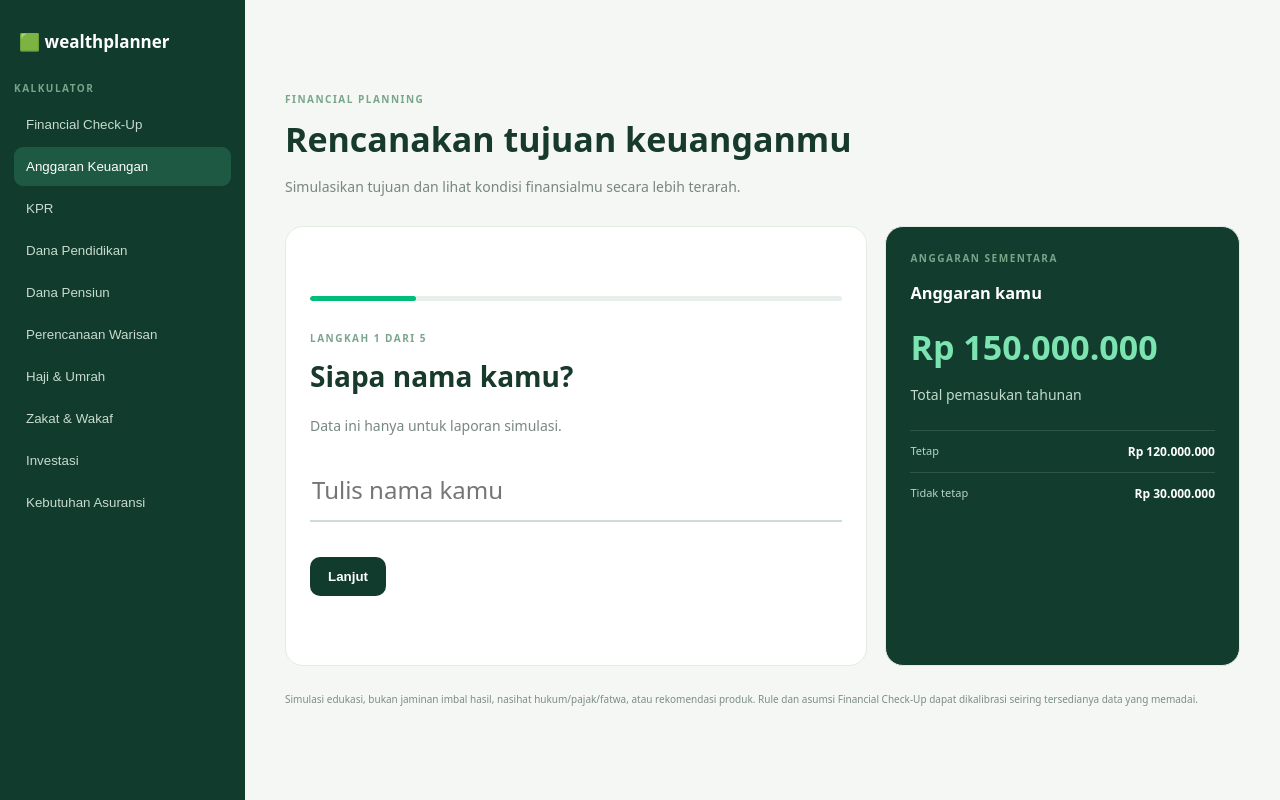
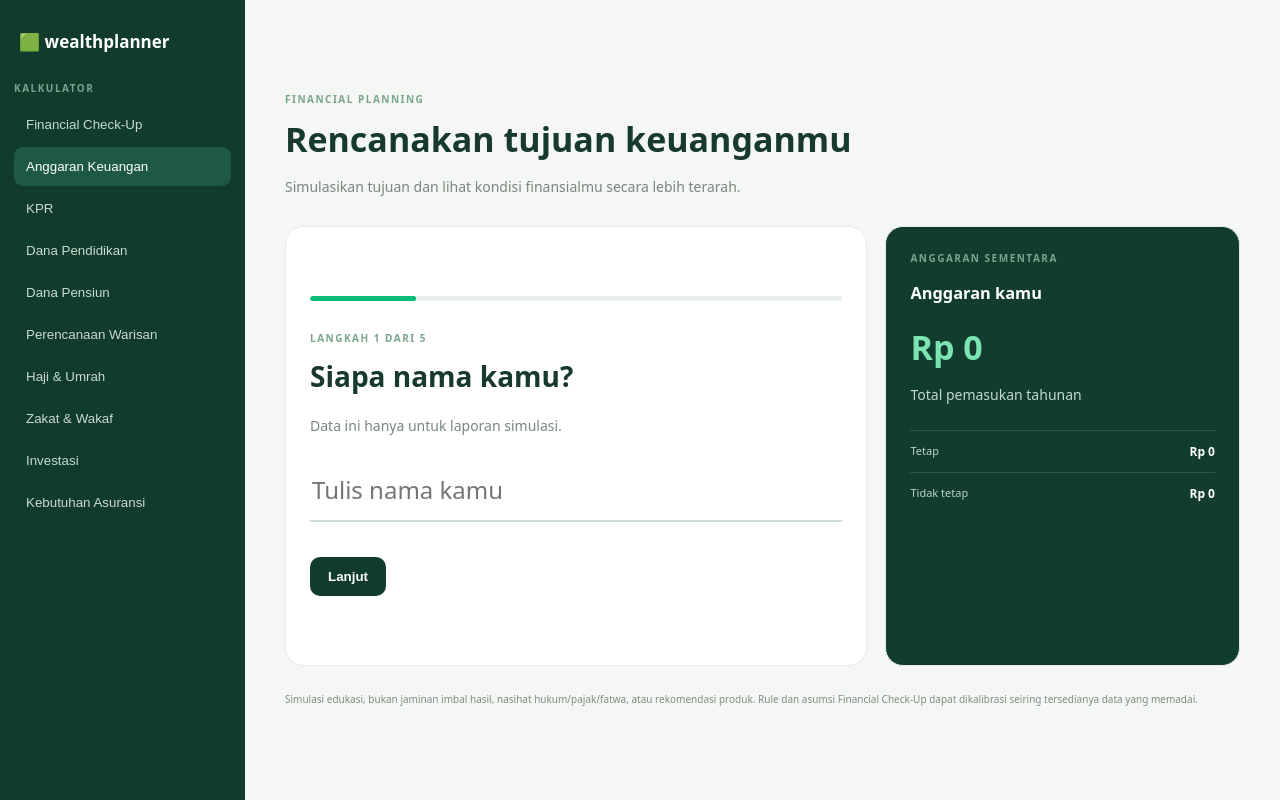
Before and after one commit to jasminework2023/Project-GRI-Financial-Calculator, a React (Vite) app in the folder app/: page / in a window 1280 px wide. Both pictures are taken after a click on the button "Anggaran Keuangan". Built offline with nearby package versions, Linux system fonts and the light colour scheme.

Commit message:
make budget inputs start empty and dynamic

```diff
--- a/app/src/App.tsx
+++ b/app/src/App.tsx
@@ -19,8 +19,8 @@ export default function App(){
   const[income,N]=useState(15000000),[expense,E]=useState(9000000),[debtPayment,DP]=useState(2000000);
   const[emergency,EF]=useState(30000000),[liquid,L]=useState(50000000),[investments,IV]=useState(30000000);
   const[assets,A]=useState(300000000),[debt,B]=useState(100000000),[protection,PR]=useState(1000000000),[dependents,DE]=useState(1),[monthly,M]=useState(2000000);
-  const[budgetStep,BS]=useState(0),[budgetName,BN]=useState(''),[budgetAge,BA]=useState(30),[fixedIncome,FI]=useState(120000000),[variableIncome,VI]=useState(30000000),[goldPrice,GP]=useState(1500000);
-  const[iswaf,IW]=useState(0),[productiveDebt,PD]=useState(30000000),[consumerDebt,CD]=useState(0),[insurance,INS]=useState(15000000),[futureFund,FF]=useState(15000000),[currentSpending,CS]=useState(52500000);
+  const[budgetStep,BS]=useState(0),[budgetName,BN]=useState(''),[budgetAge,BA]=useState(0),[fixedIncome,FI]=useState(0),[variableIncome,VI]=useState(0),[goldPrice,GP]=useState(0);
+  const[iswaf,IW]=useState(0),[productiveDebt,PD]=useState(0),[consumerDebt,CD]=useState(0),[insurance,INS]=useState(0),[futureFund,FF]=useState(0),[currentSpending,CS]=useState(0);
 
   const checkup=useMemo(()=>financialCheckup({income,expense,debtPayment,emergencyFund:emergency,liquidAssets:liquid,investments,totalAssets:assets,totalDebt:debt,protection,dependents}),[income,expense,debtPayment,emergency,liquid,investments,assets,debt,protection,dependents]);
   const budget=useMemo(()=>financialBudget({fixed:fixedIncome,variable:variableIncome,goldPrice,iswaf,productiveDebt,consumerDebt,insurance,futureFund,currentSpending}),[fixedIncome,variableIncome,goldPrice,iswaf,productiveDebt,consumerDebt,insurance,futureFund,currentSpending]);
@@ -41,7 +41,7 @@ export default function App(){
   const statusLabel=(s:string)=>s==='healthy'?'Sehat':s==='watch'?'Perhatian':'Prioritas';
   const budgetDone=budgetStep>=budgetSteps.length;
   const currentBudgetStep=budgetSteps[Math.min(budgetStep,budgetSteps.length-1)];
-  const budgetInput=()=>{const s=currentBudgetStep; if(s.key==='name')return <input className="big-input" type="text" value={budgetName} placeholder="Tulis nama kamu" onChange={e=>BN(e.target.value)}/>; if(s.key==='age')return <input className="big-input" type="number" min="1" max="120" value={budgetAge} onChange={e=>BA(Math.min(120,Math.max(1,Number(e.target.value)||1)))}/>; if(s.key==='fixed')return <input className="big-input" type="number" min="0" max="100000000000" step="100000" value={fixedIncome} onChange={e=>FI(Math.min(100000000000,Math.max(0,Number(e.target.value)||0)))}/>; if(s.key==='variable')return <input className="big-input" type="number" min="0" max="100000000000" step="100000" value={variableIncome} onChange={e=>VI(Math.min(100000000000,Math.max(0,Number(e.target.value)||0)))}/>; return <input className="big-input" type="number" min="0" max="100000000" step="1000" value={goldPrice} onChange={e=>GP(Math.min(100000000,Math.max(0,Number(e.target.value)||0)))}/>;};
+  const budgetInput=()=>{const s=currentBudgetStep; if(s.key==='name')return <input className="big-input" type="text" value={budgetName} placeholder="Tulis nama kamu" onChange={e=>BN(e.target.value)}/>; if(s.key==='age')return <input className="big-input" type="number" min="1" max="120" value={budgetAge||''} onChange={e=>BA(Math.min(120,Math.max(1,Number(e.target.value)||1)))}/>; if(s.key==='fixed')return <input className="big-input" type="number" min="0" max="100000000000" step="100000" value={fixedIncome||''} onChange={e=>FI(Math.min(100000000000,Math.max(0,Number(e.target.value)||0)))}/>; if(s.key==='variable')return <input className="big-input" type="number" min="0" max="100000000000" step="100000" value={variableIncome||''} onChange={e=>VI(Math.min(100000000000,Math.max(0,Number(e.target.value)||0)))}/>; return <input className="big-input" type="number" min="0" max="100000000" step="1000" value={goldPrice||''} onChange={e=>GP(Math.min(100000000,Math.max(0,Number(e.target.value)||0)))}/>;};
 
   const budgetMoneyField=(label:string,v:number,set:(n:number)=>void,min:number,max:number,helper:string)=><label className="budget-money-field"><div><b>{label}</b><span>{helper}</span></div><input type="number" min={min} max={max} step="1000" value={Math.round(v)} onChange={e=>set(Math.min(max,Math.max(min,Number(e.target.value)||0)))}/></label>;
 
```
